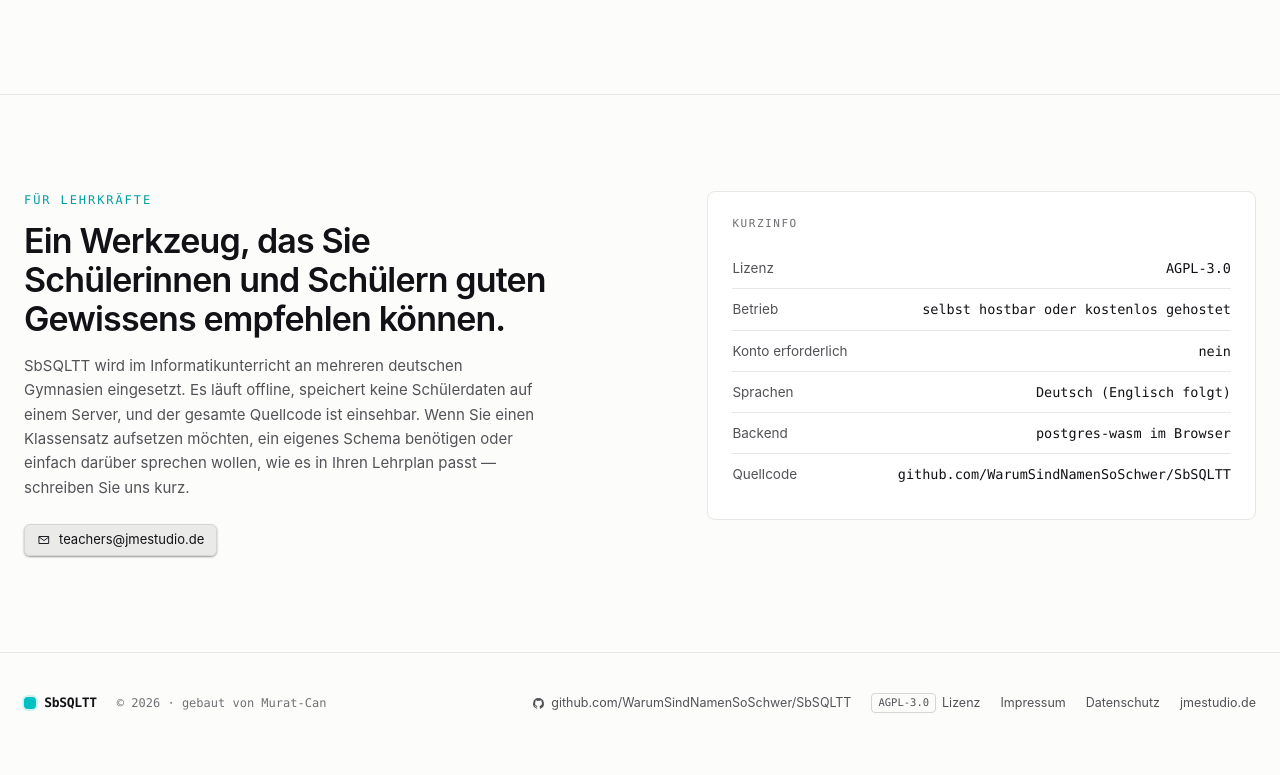
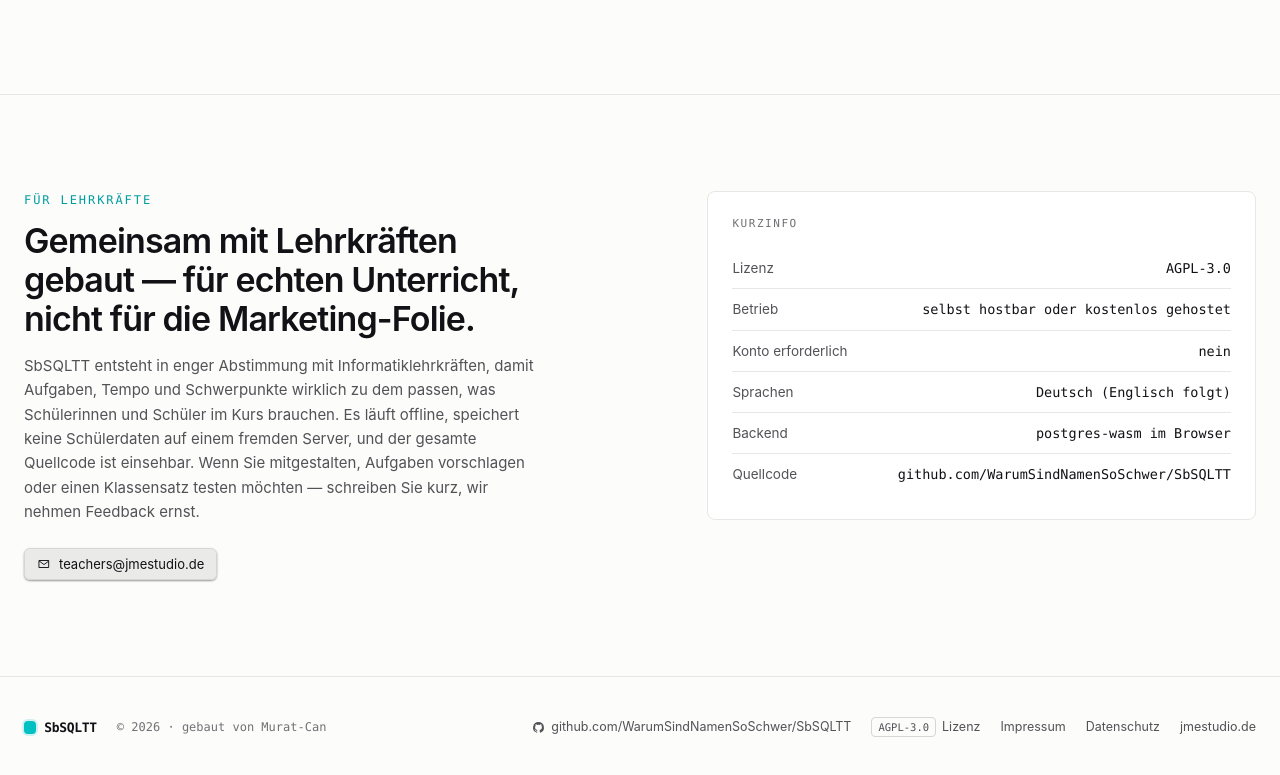
Before and after one commit to WarumSindNamenSoSchwer/SbSQLTT, a SvelteKit app: page / in a window 1280 px wide. Shown: the part 1514-2289 px from the top of the page. Before the commit the page ends 2267 px from the top, so only its background shows below. Built offline with nearby package versions, Linux system fonts and the light colour scheme.

Commit message:
Teachers section: honest framing (collaboration with teachers, not 'in use at schools')

```diff
--- a/src/routes/+page.svelte
+++ b/src/routes/+page.svelte
@@ -276,18 +276,18 @@
 					class="mt-3 text-[28px] md:text-[34px] leading-[1.15] tracking-tight font-semibold text-ink-900"
 					style="text-wrap: balance"
 				>
-					Ein Werkzeug, das Sie Schülerinnen und Schülern guten Gewissens empfehlen
-					können.
+					Gemeinsam mit Lehrkräften gebaut — für echten Unterricht, nicht für die Marketing-Folie.
 				</h2>
 				<p
 					class="mt-4 text-[15px] leading-relaxed text-ink-700 max-w-[55ch]"
 					style="text-wrap: pretty"
 				>
-					SbSQLTT wird im Informatikunterricht an mehreren deutschen Gymnasien
-					eingesetzt. Es läuft offline, speichert keine Schülerdaten auf einem Server,
-					und der gesamte Quellcode ist einsehbar. Wenn Sie einen Klassensatz aufsetzen
-					möchten, ein eigenes Schema benötigen oder einfach darüber sprechen wollen,
-					wie es in Ihren Lehrplan passt — schreiben Sie uns kurz.
+					SbSQLTT entsteht in enger Abstimmung mit Informatiklehrkräften, damit Aufgaben,
+					Tempo und Schwerpunkte wirklich zu dem passen, was Schülerinnen und Schüler im
+					Kurs brauchen. Es läuft offline, speichert keine Schülerdaten auf einem fremden
+					Server, und der gesamte Quellcode ist einsehbar. Wenn Sie mitgestalten,
+					Aufgaben vorschlagen oder einen Klassensatz testen möchten — schreiben Sie
+					kurz, wir nehmen Feedback ernst.
 				</p>
 				<div class="mt-6 flex items-center gap-3">
 					<Button
```
